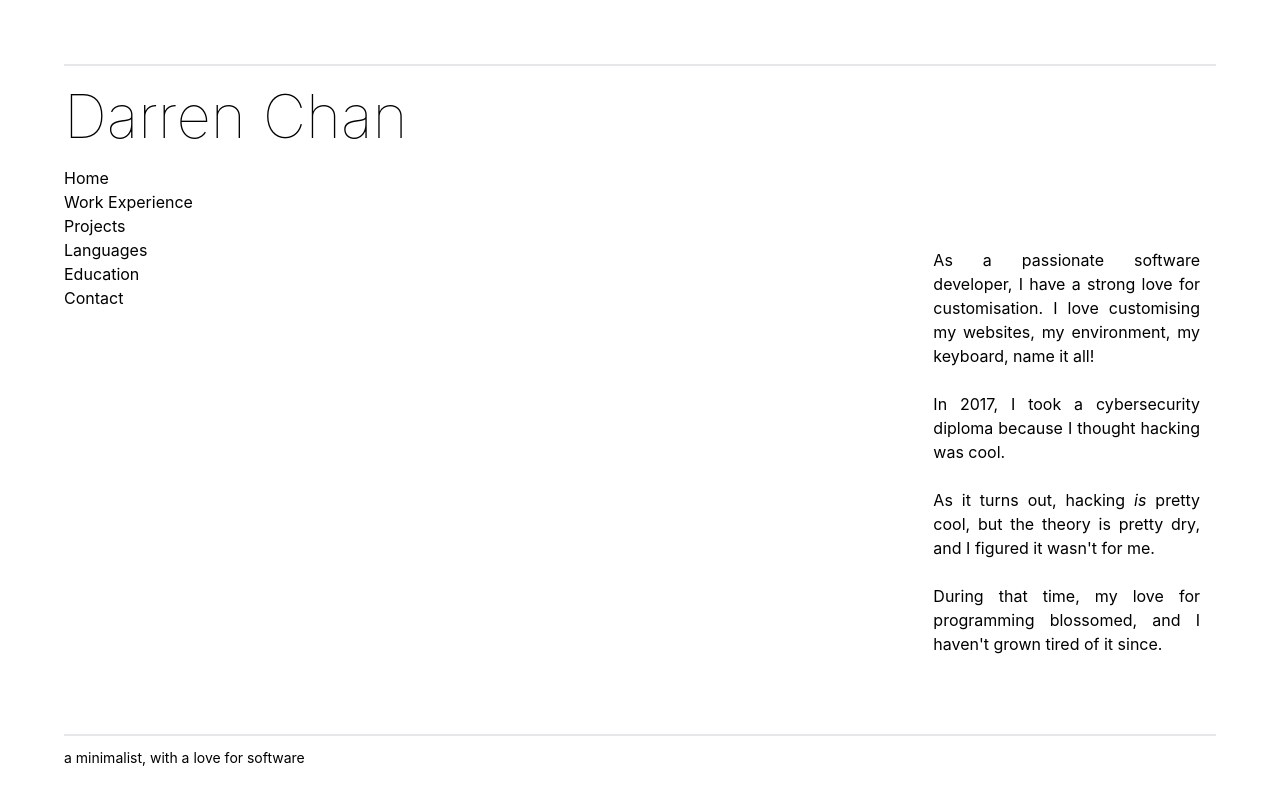
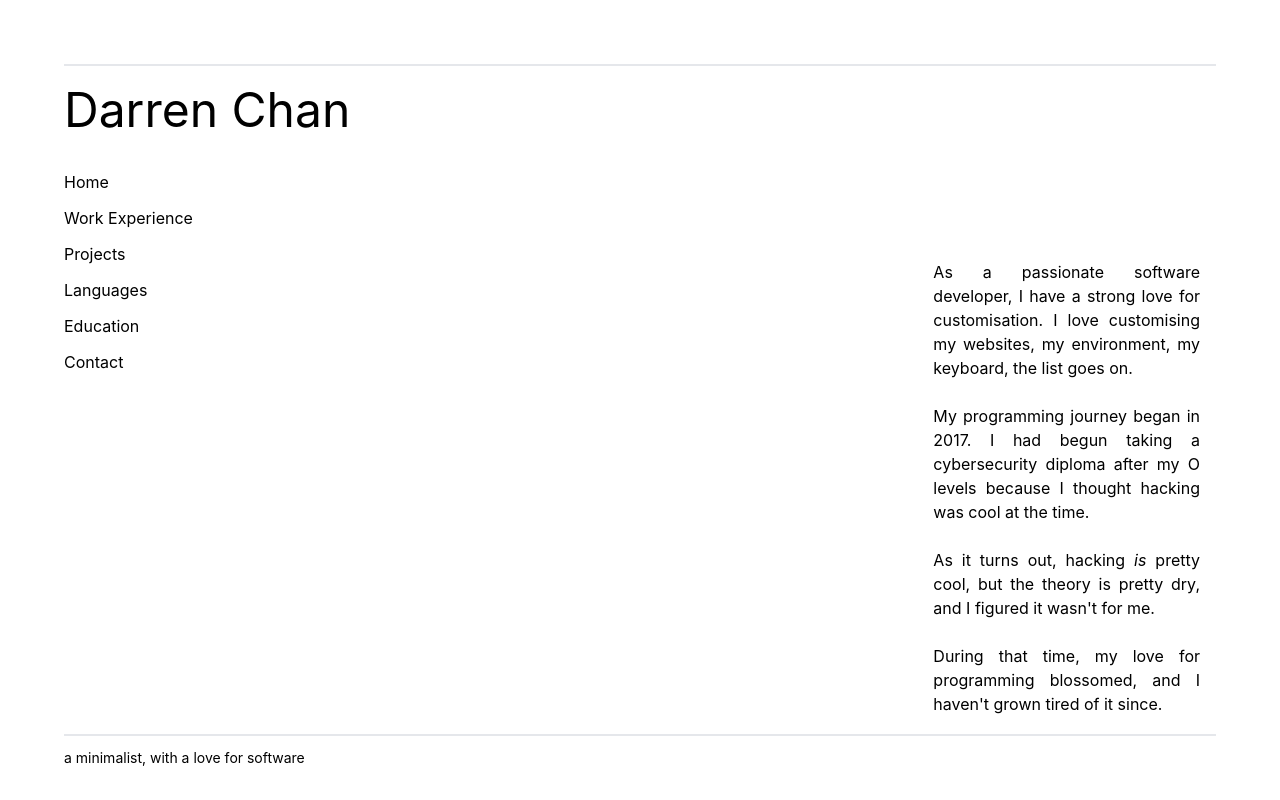
Before and after one commit to cthdarren/darren-chan.com, a React (Create React App) app in the folder portfolio/: page / in a window 1280 px wide. Built offline with nearby package versions, Linux system fonts and the light colour scheme; a web font is replaced by a local one.

Commit message:
changed navbar style and added hover effects

```diff
--- a/portfolio/src/App.css
+++ b/portfolio/src/App.css
@@ -9,6 +9,35 @@
 .App-logo {
   height: 40vmin;
   pointer-events: none;
+}
+.selectednavbaritem::after {
+    content: '';
+    position: absolute;
+    padding-top:2px;
+    left: 0;
+    bottom: -5px;
+    width: 100%;
+    height: 0;
+    border-bottom: 2px solid black; /* Initial border style (transparent) */
+    transition: width 0.1s;
+}
+.navbaritem:hover::after{
+    width: 100%;
+}
+.navbaritem::after {
+    content: '';
+    position: absolute;
+    padding-top:2px;
+    left: 0;
+    bottom: -5px;
+    width: 0%;
+    height: 0;
+    border-bottom: 2px solid black; /* Initial border style (transparent) */
+    transition: width 0.1s;
+}
+
+.navbaritem:hover::after {
+    width:100%
 }
 
 @media (prefers-reduced-motion: no-preference) {
--- a/portfolio/src/App.js
+++ b/portfolio/src/App.js
@@ -3,35 +3,29 @@ import "./App.css";
 import LandingButton from "./LandingButton";
 import WorkExpCard from "./WorkExpCard";
 import Home from "./Home";
+import NavBar from "./Navbar";
 
 function App() {
     return (
         <div className="App ">
                 <div
                     id="name"
-                    className="text-6xl text-left w-full absolute top-16 px-16 "
+                    className="text-left w-full absolute top-10 md:top-16 md:px-16 px-10"
                 >
-                    <p className="border-t-2 pt-5 font-thin">Darren Chan</p>
-                <div id="links" className="flex mt-5 text-base flex-col">
-                    <p>Home</p>
-                    <p>Work Experience</p>
-                    <p>Projects</p>
-                    <p>Languages</p>
-                    <p>Education</p>
-                    <p>Contact</p>
-                </div>
+                    <p className="border-t-2 pt-5 text-3xl md:text-5xl">Darren Chan</p>
+                    <NavBar/>
 
                 </div>
                 <div
                     id="subheader"
-                    className="text-md w-full text-left absolute bottom-5 px-16"
+                    className="text-md w-full text-left absolute bottom-5 md:px-16 px-10"
                 >
                     <p className="border-t-2 py-3 text-sm">
                         a minimalist, with a love for software
                     </p>
                 </div>
 
-            <div id="currpage" className="w-full absolute top-16 bottom-16">
+            <div id="currpage" className="w-full absolute top-10 md:top-16 bottom-16">
                 <Home/>
             </div>
         </div>
--- a/portfolio/src/Home.js
+++ b/portfolio/src/Home.js
@@ -1,10 +1,20 @@
-function Home(){
+function Home() {
     return (
-        <div className="bottom-0 absolute text-right right-0 w-11/12 lg:w-4/12 p-20 lg:text-base text-base text-justify">
-            As a passionate software developer, I have a strong love for customisation. I love customising my websites, my environment, my keyboard, name it all!<br/><br/> In 2017, I took a cybersecurity diploma because I thought hacking was cool. <br/><br />As it turns out, hacking <i>is</i> pretty cool, but the theory is pretty dry, and I figured it wasn't for me. <br /> <br/>During that time, my love for programming blossomed, and I haven't grown tired of it since.
-
-            </div>
-    )
+        <div className="bottom-0 absolute text-right right-0 w-11/12 sm:w-9/12 md:w-7/12 lg:w-6/12 xl:w-4/12 pb-5 md:px-20 px-10 xl:text-base text-base text-justify ">
+            As a passionate software developer, I have a strong love for
+            customisation. I love customising my websites, my environment, my
+            keyboard, the list goes on.
+            <br />
+            <br /> My programming journey began in 2017. I had begun taking a
+            cybersecurity diploma after my O levels because I thought hacking was cool
+            at the time. <br />
+            <br />
+            As it turns out, hacking <i>is</i> pretty cool, but the theory is pretty
+            dry, and I figured it wasn't for me. <br /> <br />
+            During that time, my love for programming blossomed, and I haven't grown
+            tired of it since.
+        </div>
+    );
 }
 
-export default Home
+export default Home;
--- /dev/null
+++ b/portfolio/src/NavItem.js
@@ -0,0 +1,10 @@
+function NavItem({ name, link }) {
+    return (
+        <div className="pb-3">
+            <span id="" className="relative navbaritem z-50 cursor-pointer ">
+                {name}
+            </span>
+        </div>
+    );
+}
+export default NavItem;
--- a/portfolio/src/Navbar.js
+++ b/portfolio/src/Navbar.js
@@ -1,38 +1,19 @@
-import './index.css';
+import "./index.css";
+import NavItem from "./NavItem";
 
 function NavBar() {
-  return (
-    <div
-      className="fixed top-0 w-full hidden"
-    >
-      <div className='flex h-[54px] text-lg items-center'>
-                <div id='branding' className='pl-40'>
-                    <p>Darren Chan</p>
-                </div>
-                <div id='header' className='flex grow justify-center'>
-                    <p>Software Enthusiast</p>
-                </div>
-                <div id='links' className='flex pr-40'>
-                    <a href="https://github.com/cthdarren" className='mr-4'>
-        <img
-          width="30"
-          height="30"
-          src="https://raw.githubusercontent.com/rdimascio/icons/master/icons/dark/github.svg"
-          alt="github"
-        />
-        </a>
-        <a href="https://linkedin.com/in/cthdarren">
-        <img
-          width="30"
-          height="30"
-          src="https://raw.githubusercontent.com/rdimascio/icons/master/icons/dark/linkedin.svg"
-          alt="linkedin"
-        />
-        </a>
-                </div>
-      </div>
-    </div>
-  );
+    return (
+        <div className="flex flex-col text-base mt-9">
+            <div id="navbar" className="z-50">
+                <NavItem name="Home" link="" />
+                <NavItem name="Work Experience" link="" />
+                <NavItem name="Projects" link="" />
+                <NavItem name="Languages" link="" />
+                <NavItem name="Education" link="" />
+                <NavItem name="Contact" link="" />
+            </div>
+        </div>
+    );
 }
 
 export default NavBar;
--- a/portfolio/src/index.js
+++ b/portfolio/src/index.js
@@ -8,7 +8,6 @@ import './index.css';
 const root = ReactDOM.createRoot(document.getElementById('root'));
 root.render(
   <React.StrictMode>
-    <NavBar/>
     <App />
   </React.StrictMode>
 );
```
